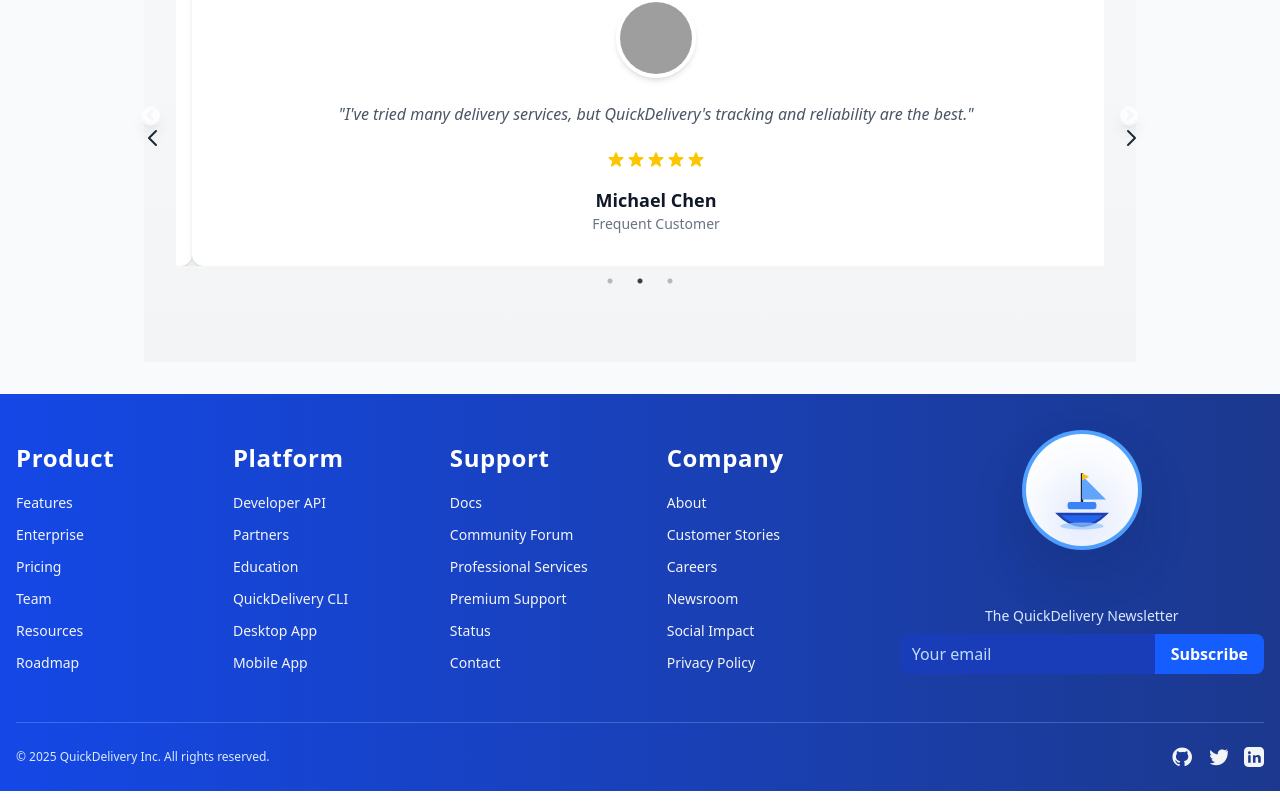
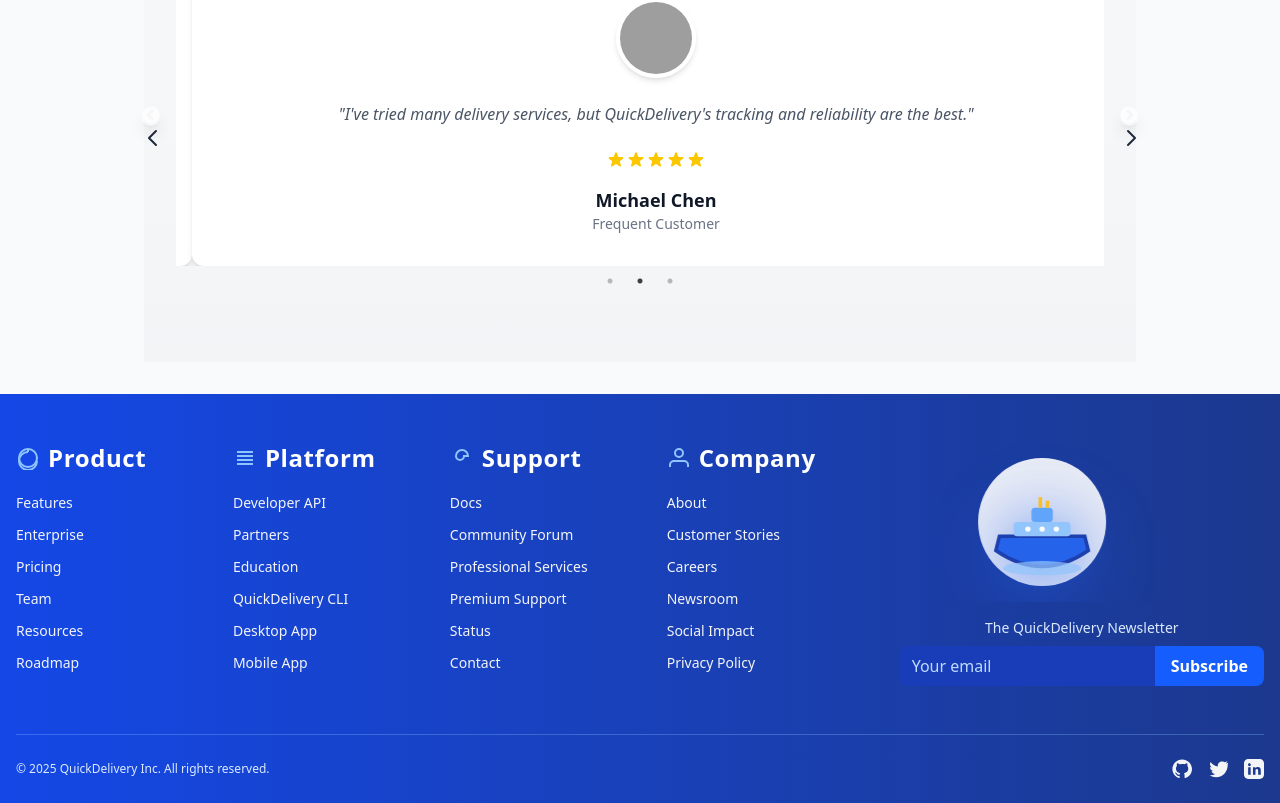
Before and after one commit to CHARANCHERRY123456/SpeakShip, a React (Vite) app in the folder client/: page / in a window 1280 px wide. Shown: the part 3565-4368 px from the top of the page. Built offline with nearby package versions, Linux system fonts and the light colour scheme; no server answers; grey boxes are pictures that could not be loaded.

Commit message:
feat: add footer component to layout

```diff
--- a/client/src/components/Footer/Footer.jsx
+++ b/client/src/components/Footer/Footer.jsx
@@ -1,4 +1,31 @@
 import React from "react";
+
+// Heroicons SVGs for section titles
+const sectionIcons = {
+  Product: (
+    <svg className="inline-block w-6 h-6 mr-2 text-blue-300" fill="none" stroke="currentColor" strokeWidth={2} viewBox="0 0 24 24">
+      <path d="M12 6V3m0 3a9 9 0 1 0 9 9" />
+      <circle cx="12" cy="12" r="9" />
+    </svg>
+  ),
+  Platform: (
+    <svg className="inline-block w-6 h-6 mr-2 text-blue-300" fill="none" stroke="currentColor" strokeWidth={2} viewBox="0 0 24 24">
+      <path d="M4 6h16M4 10h16M4 14h16M4 18h16" />
+    </svg>
+  ),
+  Support: (
+    <svg className="inline-block w-6 h-6 mr-2 text-blue-300" fill="none" stroke="currentColor" strokeWidth={2} viewBox="0 0 24 24">
+      <path d="M18 10c0-3.314-2.686-6-6-6S6 6.686 6 10c0 2.21 1.79 4 4 4h0c2.21 0 4-1.79 4-4z" />
+      <path d="M12 18h.01" />
+    </svg>
+  ),
+  Company: (
+    <svg className="inline-block w-6 h-6 mr-2 text-blue-300" fill="none" stroke="currentColor" strokeWidth={2} viewBox="0 0 24 24">
+      <path d="M3 21v-2a4 4 0 0 1 4-4h10a4 4 0 0 1 4 4v2" />
+      <circle cx="12" cy="7" r="4" />
+    </svg>
+  ),
+};
 
 const mascot =
   "https://cdn.dribbble.com/userupload/43435636/file/original-58ba2613383f6fa8e8e3f4e941e175c7.png?resize=400x0";
@@ -52,13 +79,16 @@
 
 export default function Footer() {
   return (
-    <footer className="bg-gradient-to-r from-blue-700 to-blue-900 text-gray-100 pt-12 pb-6 px-4">
+    <footer className="bg-gradient-to-r from-blue-700 to-blue-900 text-gray-100 pt-12 pb-6 px-4 overflow-x-hidden">
       <div className="max-w-7xl mx-auto flex flex-col lg:flex-row lg:justify-between gap-12">
         {/* Left: Links */}
         <div className="grid grid-cols-2 md:grid-cols-4 gap-8 flex-1">
           {footerLinks.map((section) => (
             <div key={section.title}>
-              <h4 className="text-white font-bold text-lg md:text-2xl mb-4 tracking-wide">{section.title}</h4>
+              <h4 className="flex items-center text-white font-bold text-lg md:text-2xl mb-4 tracking-wide">
+                {sectionIcons[section.title]}
+                {section.title}
+              </h4>
               <ul className="space-y-2">
                 {section.links.map((link) => (
                   <li key={link}>
@@ -75,36 +105,37 @@
           ))}
         </div>
         {/* Right: Mascot, Ship, Newsletter */}
-        <div className="flex flex-col items-center justify-between min-w-[220px]">
-          {/* Ship SVG with left-right animation */}
-          <div className="flex flex-col items-center mb-4">
-            <div className="relative flex items-center justify-center mb-2">
-              <span className="absolute w-28 h-28 rounded-full bg-white ring-4 ring-blue-400 drop-shadow-2xl"></span>
+        <div className="flex flex-col items-center justify-between min-w-[220px] relative">
+          {/* Animated Ship */}
+          <div className="w-full h-40 mb-4 relative overflow-hidden">
+            <div className="absolute top-0 left-0 w-full h-full flex items-center">
+              <div className="relative ship-emoji-animate" style={{ width: 128 }}>
+                {/* White circle background */}
+                <div className="absolute left-0 right-0 top-0 bottom-0 m-auto w-32 h-32 rounded-full bg-white/90 z-0"></div>
+                {/* Cruise Ship SVG (emoji style) */}
                 <svg
-                viewBox="0 0 80 80"
-                className="w-24 h-24 relative animate-ship-sail"
+                  xmlns="http://www.w3.org/2000/svg"
+                  viewBox="0 0 72 72"
+                  className="w-32 h-32 relative z-10"
                   style={{ filter: "drop-shadow(0 8px 32px rgba(37,99,235,0.7))" }}
-                fill="none"
-                xmlns="http://www.w3.org/2000/svg"
                 >
                   {/* Hull */}
-                <path
-                  d="M20 60 Q40 80 60 60 Z"
-                  fill="#2563eb"
-                  stroke="#1e40af"
-                  strokeWidth="2"
-                />
+                  <path d="M10 52 Q36 70 62 52 L60 44 H12z" fill="#2563eb" stroke="#1e40af" strokeWidth="2" />
                   {/* Deck */}
-                <rect x="28" y="50" width="24" height="6" rx="2" fill="#3b82f6" />
-                {/* Mast */}
-                <rect x="39" y="26" width="2" height="24" fill="#1e293b" />
-                {/* Sail */}
-                <polygon points="40,28 40,48 60,48" fill="#60a5fa" />
-                {/* Flag */}
-                <polygon points="40,26 40,32 46,29" fill="#fbbf24" />
+                  <rect x="20" y="36" width="32" height="8" rx="2" fill="#93c5fd" />
+                  {/* Windows */}
+                  <circle cx="28" cy="40" r="1.5" fill="#fff" />
+                  <circle cx="36" cy="40" r="1.5" fill="#fff" />
+                  <circle cx="44" cy="40" r="1.5" fill="#fff" />
+                  {/* Cabin */}
+                  <rect x="30" y="28" width="12" height="8" rx="2" fill="#60a5fa" />
+                  {/* Chimneys */}
+                  <rect x="34" y="22" width="2" height="6" fill="#fbbf24" />
+                  <rect x="38" y="24" width="2" height="4" fill="#fbbf24" />
                   {/* Waves */}
-                <ellipse cx="40" cy="70" rx="18" ry="3" fill="#93c5fd" opacity="0.7" />
+                  <ellipse cx="36" cy="62" rx="22" ry="4" fill="#93c5fd" opacity="0.7" />
                 </svg>
+              </div>
             </div>
           </div>
           {/* Newsletter */}
@@ -152,6 +183,19 @@
           </a>
         </div>
       </div>
+      {/* Ship animation keyframes */}
+      <style>{`
+        .ship-emoji-animate {
+          animation: ship-sail-emoji 8s linear infinite;
+        }
+        .ship-emoji-animate:hover {
+          animation-duration: 3s;
+        }
+        @keyframes ship-sail-emoji {
+          0% { transform: translateX(-100%); }
+          100% { transform: translateX(100%); }
+        }
+      `}</style>
     </footer>
   );
 }
```
Lines whose indentation alone changed are shown as unchanged.
